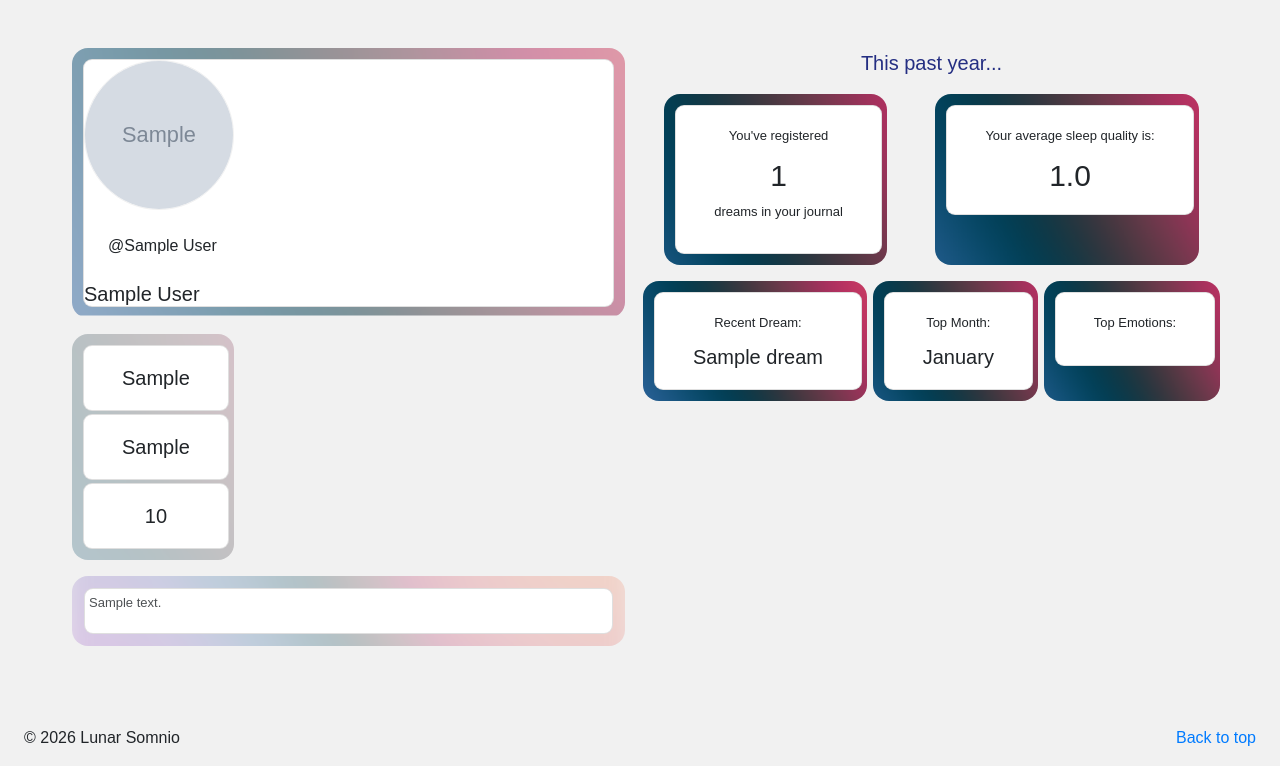
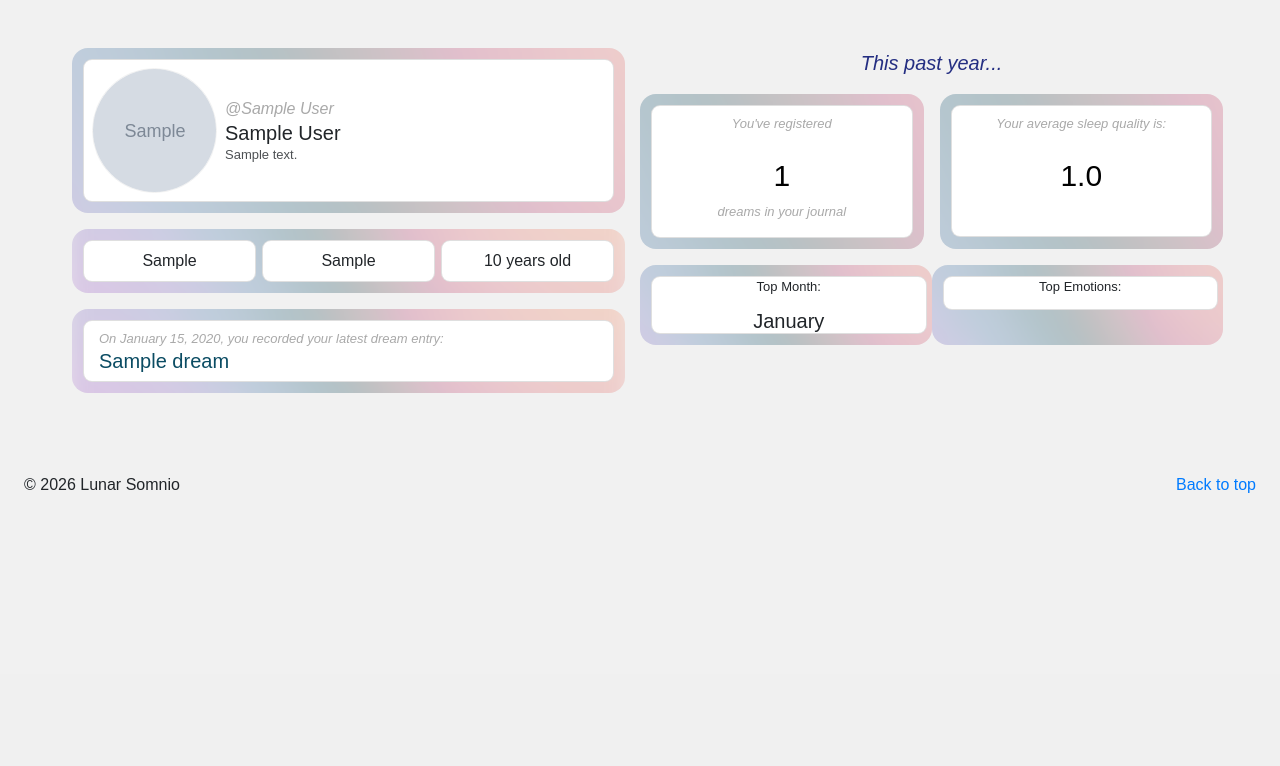
Before and after one commit to imaginethinking/lunar-somnio, a Django app: page /lunar_somnio/profile/ in a window 1280 px wide. Shown: the part 126-892 px from the top of the page. After the commit the page ends 619 px from the top, so only its background shows below. Run offline with Django 3.2, Linux system fonts and the light colour scheme; a user stored in the database is signed in; tables that the repository leaves empty hold one stand-in row (values such as "Sample post"); grey boxes marked "Sample" are stand-in pictures; some libraries are stand-ins or nearby versions; some web fonts are replaced.

Commit message:
More changes to Profile Page

```diff
--- a/lunar_somnio_project/settings.py
+++ b/lunar_somnio_project/settings.py
@@ -42,7 +42,7 @@ INSTALLED_APPS = [
     'django.contrib.messages',
     'django.contrib.staticfiles',
     'lunar_somnio',
-    'registration'
+    'registration',
 ]
 
 MIDDLEWARE = [
--- a/static/CSS/style.css
+++ b/static/CSS/style.css
@@ -131,17 +131,10 @@ body {
 
 .userpic {
   border-radius: 50%;
-  width: 150px;
-  height: 150px;
+  width: 125px;
+  height: 125px;
   object-fit: cover;
   border: 1.4px solid #f1f1f1;
-}
-
-.titlestyle {
-  color: #242e82;
-  font-size: 20px;
-  /* letter-spacing: 1px; */
-  text-align: center;
 }
 
 .bio-card {
@@ -161,6 +154,14 @@ body {
 
 .big-num {
   font-size: 30px;
+  text-align: center;
+  color: black;
+}
+
+.profile-subtitles {
+  color: darkgray;
+  font-style: italic;
+  font-size: 13px;
 }
 
 /* Dream Analyzer Main Title */
@@ -180,6 +181,11 @@ body {
 .da-titles {
   font-size: 15px;
   text-align: left;
+}
+
+/* Dream Link in Profile Page */
+.dream-link {
+  color: #0b4c63;
 }
 
 /* Buttons in Dream Analyzer */
@@ -204,6 +210,7 @@ body {
   background-size: cover;
   background-position: center;
 }
+
 
 .slider-card {
   background: #ffffff;
@@ -349,3 +356,8 @@ input[type="range"]::-moz-range-thumb {
   border-radius: 50%;
   filter: none;
 }
+
+.username {
+  color: darkgray;
+  font-style: italic;
+}
--- a/templates/lunar_somnio/profile.html
+++ b/templates/lunar_somnio/profile.html
@@ -14,110 +14,94 @@
     <div class="col-6">
 
         <!-- Profile Name & Image Card -->
-        <div class="box dream-bg mb-3" style="--bg-image: url('{% static "images/BG50.png" %}')">
-            <div class="card">
+        <div class="box dream-bg mb-3" style="--bg-image: url('{% static "images/BG25.png" %}');">
+            <div class="card d-flex flex-row align-items-center p-2">
                 <img class="userpic" src='{{ user_profile.profile_pic }}'>
-                    <div class="d-flex flex-column">
-                        <p class="p-2 m-3">@{{ user_profile.display_name }}</p>
-                        <h5 class="card-text d-flex">{{ user_profile.first_name }} {{ user_profile.last_name }}</h5>
+                <div>
+                    <p class="mb-0 ml-2 username">@{{ user_profile.display_name }}</p>
+                    <h5 class="card-text ml-2">{{ user_profile.first_name }} {{ user_profile.last_name }}</h5>
+                    <p class="dream-bodytext mb-0 ml-2" style="margin-top: -8px;">{{ user_profile.bio }}</p>
                 </div>
             </div>
         </div>
 
-            <!-- Mini Row on Left Column-->
+        <!-- Mini Row on Left Column (Country, Gender, Age)-->
         <div class="row m-0">
-                <div class="box dream-bg mb-3" style="--bg-image: url('{% static "images/BG25.png" %}')">
-                    <div class="card card-centered col">
-                            <div class="card-body">
-                                <h5 class="card-text">{{ user_profile.country }}</h5>
-                            </div>
+            <div class="box d-flex dream-bg mb-3 col-12" style="--bg-image: url('{% static "images/BG25.png" %}')">
+                <div class="card col py-2">
+                    <p class="card-text text-center">{{ user_profile.country }}</p>
                 </div>
 
-                    <div class="card card-centered col">
-                            <div class="card-body">
-                                <h5 class="card-text">{{ user_profile.gender }}</h5>
-                            </div>
+                <div class="card col py-2">
+                    <p class="card-text text-center">{{ user_profile.gender }}</p>
                 </div>
 
-                    <div class="card card-centered col">
-                            <div class="card-body">
-                                <h5 class="card-text">{{ user_profile.age }}</h5>
-                            </div>
+                <div class="card col py-2">
+                    <p class="card-text text-center">{{ user_profile.age }} years old</p>
                 </div>
             </div>
         </div>
 
-        <!-- Bio Card -->
-        <div class="box dream-bg mb-3" style="--bg-image: url('{% static "images/BG25.png" %}')">
-            <div class="card p-1 m-1">
-                <p class="dream-bodytext">{{ user_profile.bio }}</p>
+        <div class="box d-flex dream-bg mb-3 col-12" style="--bg-image: url('{% static "images/BG25.png" %}')">
+            <div class="card col py-2">
+                <p class="profile-subtitles mb-0"> On {{ recent_dream.dreamed_at|date:"F j, Y" }}, you recorded your latest dream entry:</p>
+                {% if recent_dream %}
+                    <a href="{% url 'lunar_somnio:latest_dream' %}">
+                    <h5 class="card-text dream-link">{{ recent_dream.title }}</h5>
+                    </a>
+                {% else %}
+                    <h5 class="card-text">No dreams yet!</h5>
+                {% endif %}
             </div>
         </div>
+
+     <!-- End of Left Column -->
     </div>
 
     <!-- Right Column -->
     <div class="col-6">
 
-        <p class="titlestyle mx-2"> This past year...</p>
+        <p class="da-maintitle mx-2"><i>This past year...</i></p>
+
+        <!-- First Row of Dreams & Sleep Quality  -->
+        <div class="row g-2 align-items-stretch">
 
             <!-- Total Dreams Card  -->
-        <div class="row justify-content-end">
-
-                            <div class="box mx-auto dream-bg mb-3" style="--bg-image: url('{% static "images/BG4.png" %}')">
-
-            <div class="card card-centered col">
-                <div class="card-body">
-                    <p class="card-title profile-text-1">You've registered</p>
+            <div class="box dream-bg mb-3 col h-100" style="--bg-image: url('{% static "images/BG25.png" %}')">
+                <div class="card h-100">
+                    <p class="profile-subtitles text-center py-2">You've registered</p>
                     <h5 class="card-text big-num">{{ total_dreams }}</h5>
-                    <p class="card-title profile-text-1">dreams in your journal</p>
-                </div>
+                    <p class="profile-subtitles text-center">dreams in your journal</p>
                 </div>
             </div>
 
-                        <div class="box mx-auto dream-bg mb-3" style="--bg-image: url('{% static "images/BG4.png" %}')">
-
-            <div class="card card-centered col">
-                <div class="card-body">
-                    <p class="card-title profile-text-1">Your average sleep quality is:</p>
+            <!--- Average Sleep Quality Card-->
+            <div class="box dream-bg mb-3 ml-3 col" style="--bg-image: url('{% static "images/BG25.png" %}'); min-height: 150px;">
+                <div class="card" style="height: 95%;">
+                    <p class="profile-subtitles text-center py-2">Your average sleep quality is:</p>
                     <h5 class="card-text big-num">{{ avg_sq.sleep_quality__avg }}</h5>
                 </div>
             </div>
+
         </div>
-    </div>
-        <div class="row justify-content-end">
 
-                            <div class="box mx-auto dream-bg mb-3" style="--bg-image: url('{% static "images/BG4.png" %}')">
+        <!-- Second Row of Recent Dream, Top Month & Top Emotions -->
+        <div class="row g-2">
 
+            <!-- Top Month Card -->
+            <div class="box dream-bg mb-3 col" style="--bg-image: url('{% static "images/BG25.png" %}')">
                 <div class="card card-centered col">
-                <div class="card-body">
-                    {% if recent_dream %}
-                        <p class="card-title profile-text-1">Recent Dream:</p>
-                        <h5 class="card-text">{{ recent_dream.title }}</h5>
+                        <p class="card-title profile-text-1">Top Month:</p>
+                        {% if top_month %}
+                        <h5 class="card-text">{{ top_month.month|date:"F" }}</h5>
                         {% else %}
-                        <p class="card-title profile-text-1">Recent Dream:</p>
-                        <h5 class="card-text">No dreams yet!</h5>
-                    {% endif %}
-                </div>
+                            <h5 class="card-text">No dreams yet!</h5>                    {% endif %}
                 </div>
             </div>
 
-                            <div class="box mx-auto dream-bg mb-3" style="--bg-image: url('{% static "images/BG4.png" %}')">
-
+            <!-- Top Emotions Card -->
+            <div class="box dream-bg mb-3 col" style="--bg-image: url('{% static "images/BG25.png" %}')">
                 <div class="card card-centered col">
-                <div class="card-body">
-                    {% if top_month %}
-                    <p class="card-title profile-text-1">Top Month:</p>
-                    <h5 class="card-text">{{ top_month.month|date:"F" }}</h5>
-                    {% else %}
-                        <p class="card-title profile-text-1">Top Month:</p>
-                        <h5 class="card-text">No dreams yet!</h5>                    {% endif %}
-                </div>
-            </div>
-        </div>
-                            <div class="box mx-auto dream-bg mb-3" style="--bg-image: url('{% static "images/BG4.png" %}')">
-
-            <div class="card card-centered col">
-                <div class="card-body">
                         <p class="card-title profile-text-1">Top Emotions:</p>
                         {% if top_emotions %}
                             {% for e in top_emotions %}
@@ -127,7 +111,9 @@
                             <h5 class="card-text">No dreams yet!</h5>                    {% endif %}
                 </div>
             </div>
-        </div> </div>
+        </div>
+
+    <!-- End of Right Column -->
     </div>
 
 </div>
```
Also changed, not shown: lunar_somnio/migrations/0002_auto_20260318_1346.py (added). Lines whose indentation alone changed are shown as unchanged.
